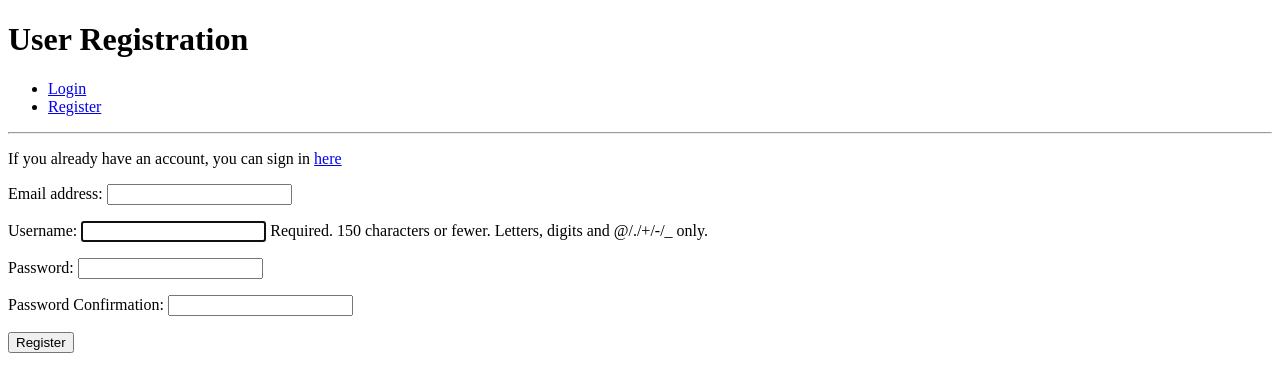
After one commit to KikiDow/django-auth, a Django app: page /accounts/register/ in a window 1280 px wide. The commit adds this page. Shown: the top 392 px of the page. Run offline with Django 3.2, Linux system fonts and the light colour scheme.

Commit message:
Implemented user registration functionality.

```diff
--- a/accounts/forms.py
+++ b/accounts/forms.py
@@ -1,7 +1,37 @@
 from django import forms
+from django.contrib.auth.models import User
+from django.contrib.auth.forms import UserCreationForm
+from django.core.exceptions import ValidationError
 
 class UserLoginForm(forms.Form):
     """Form to allow users to login."""
 
     username = forms.CharField()
     password = forms.CharField(widget=forms.PasswordInput)
+
+class UserRegistrationForm(UserCreationForm):
+    """Form used to register a new user."""
+    password1 = forms.CharField(label="Password", widget=forms.PasswordInput)
+    password2 = forms.CharField(label="Password Confirmation", widget=forms.PasswordInput)
+
+    class Meta:
+        model = User
+        fields = ['email', 'username', 'password1', 'password2']
+
+    def clean_email(self):
+        email = self.cleaned_data.get('email')
+        username = self.cleaned_data.get('username')
+        if User.objects.filter(email=email).exclude(username=username):
+            raise forms.ValidationError(u'Email address must be unique')
+        return email
+
+    def clean_password2(self):
+        password1 = self.cleaned_data.get('password1')
+        password2 = self.cleaned_data.get('password2')
+
+        if not password1 or not password2:
+            raise ValidationError("Please confirm your password.")
+
+        if password1 != password2:
+            raise ValidationError("Passwords must match.")
+        return password2
--- /dev/null
+++ b/accounts/templates/registration.html
@@ -0,0 +1,15 @@
+{% extends 'base.html' %}
+
+{% block page_title %} Django Auth {% endblock %}
+
+{% block page_heading %} User Registration {% endblock %}
+
+{% block content %}
+<p>If you already have an account, you can sign in <a href="{% url 'login' %}">here</a></p>
+
+<form method="POST">
+    {% csrf_token %}
+    {{ registration_form.as_p }}
+    <button type="submit">Register</button>
+</form>
+{% endblock %}
--- a/accounts/views.py
+++ b/accounts/views.py
@@ -1,6 +1,6 @@
 from django.shortcuts import render, redirect, reverse
 from django.contrib import auth, messages
-from accounts.forms import UserLoginForm
+from accounts.forms import UserLoginForm, UserRegistrationForm
 from django.contrib.auth.decorators import login_required
 
 # Create your views here.
@@ -34,3 +34,26 @@ def login(request):
     else:
         login_form = UserLoginForm()
     return render(request, 'login.html', {"login_form": login_form})
+
+def registration(request):
+    """Render the registration page."""
+    if request.user.is_authenticated:
+        return redirect(reverse('index'))
+
+    if request.method == 'POST':
+        registration_form = UserRegistrationForm(request.POST)
+
+        if registration_form.is_valid():
+            registration_form.save()
+
+            user = auth.authenticate(username=request.POST['username'], password=request.POST['password1'])
+            if user:
+                auth.login(user=user, request=request)
+                messages.success(request, "YOu have successfully registered.")
+                return redirect(reverse('index'))
+            else:
+                messages.error(request, "Unable to register your account at this time.")
+    else:
+        registration_form = UserRegistrationForm()
+
+    return render(request, 'registration.html', {'registration_form': registration_form})
--- a/django_auth/urls.py
+++ b/django_auth/urls.py
@@ -15,11 +15,12 @@ Including another URLconf
 """
 from django.conf.urls import url
 from django.contrib import admin
-from accounts.views import index, logout, login
+from accounts.views import index, logout, login, registration
 
 urlpatterns = [
     url(r'^admin/', admin.site.urls),
     url(r'^$', index, name="index"),
     url(r'^accounts/logout/$', logout, name="logout"),
-    url(r'^accounts/login/$', login, name="login")
+    url(r'^accounts/login/$', login, name="login"),
+    url(r'^accounts/register/$', registration, name="registration")
 ]
--- a/templates/base.html
+++ b/templates/base.html
@@ -16,7 +16,7 @@
                 <li><a href="{% url 'logout' %}">Logout</a></li>
             {% else %}
                 <li><a href="{% url 'login' %}">Login</a></li>
-                <li><a href="#">Register</a></li>
+                <li><a href="{% url 'registration' %}">Register</a></li>
             {% endif %}
         </ul>
     </nav>
```
Also changed, not shown: db.sqlite3.
